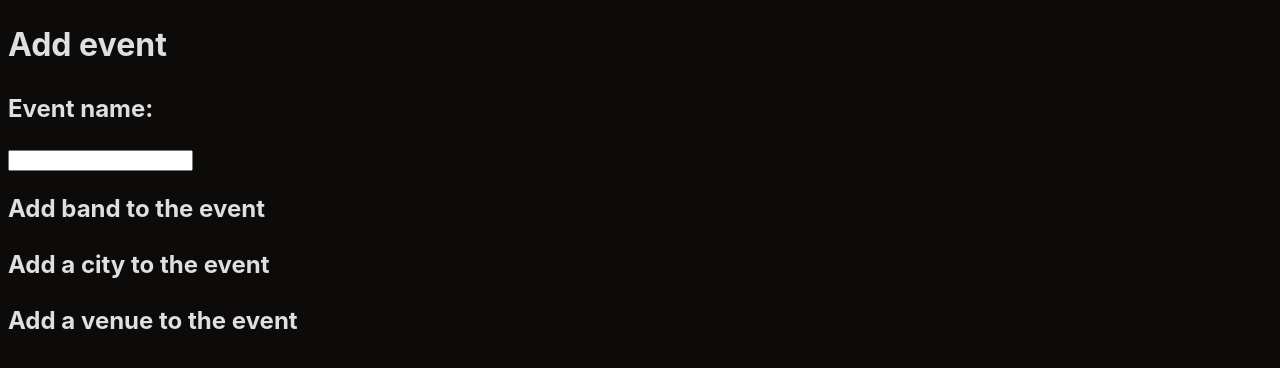
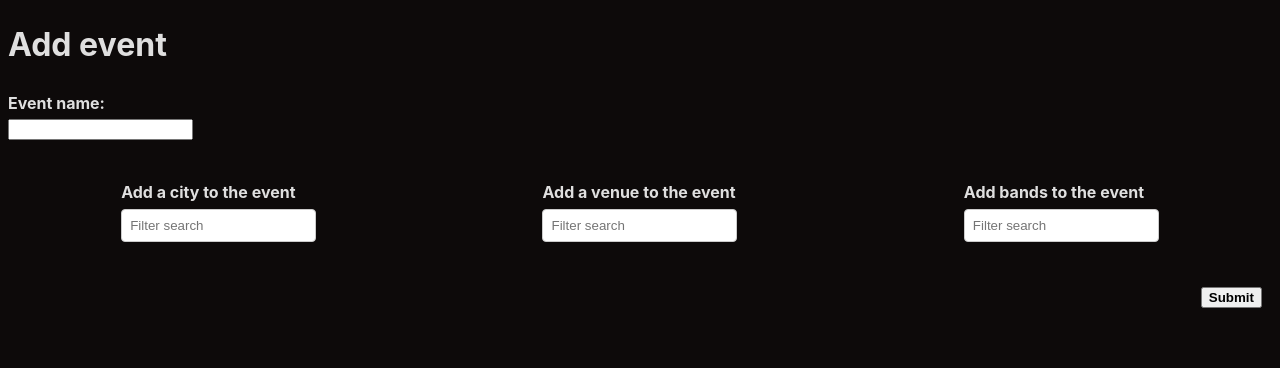
Before and after one commit to Aurorien/Loungecrate, a React (Vite) app in the folder frontend/: page /#/addevent in a window 1280 px wide. Shown: the top 368 px of the page. Built offline with nearby package versions, Linux system fonts and the light colour scheme.

Commit message:
Add frontend Add event

```diff
--- /dev/null
+++ b/frontend/src/components/DropdownFiltered.css
@@ -0,0 +1,52 @@
+.dropdown-container {
+  width: fit-content;
+  margin: 10px 0;
+  position: relative;
+}
+
+.dropdown-label,
+.dropdown-input,
+.dropdown-list {
+  width: 100%;
+}
+
+.dropdown-label {
+  display: block;
+  margin-bottom: 5px;
+  font-weight: bold;
+}
+
+.dropdown-input {
+  padding: 8px;
+  border: 1px solid #ccc;
+  border-radius: 4px;
+  box-sizing: border-box;
+}
+
+.dropdown-list {
+  list-style: none;
+  padding: 0;
+  margin: 0;
+  border: 1px solid #ccc;
+  border-radius: 4px;
+  position: absolute;
+  z-index: 10;
+  background-color: white;
+  color: rgb(13, 13, 13);
+  max-height: 200px;
+  overflow-y: auto;
+}
+
+.dropdown-list li {
+  padding: 8px;
+  border-bottom: 1px solid #eee;
+  cursor: pointer;
+}
+
+.dropdown-list li:hover {
+  background-color: #f0f0f0;
+}
+
+.dropdown-list li:last-child {
+  border-bottom: none;
+}
--- /dev/null
+++ b/frontend/src/components/DropdownFiltered.tsx
@@ -0,0 +1,77 @@
+import { useEffect, useState, useRef, ChangeEvent } from 'react'
+import './DropdownFiltered.css'
+
+interface DropdownProps {
+  label: string
+  options: string[]
+  onSelect: (value: string) => void
+}
+
+const Dropdown: React.FC<DropdownProps> = ({ label, options, onSelect }) => {
+  const [filter, setFilter] = useState<string>('')
+  const [showOptions, setShowOptions] = useState<boolean>(false)
+  const dropdownRef = useRef<HTMLDivElement>(null)
+
+  const handleFilterChange = (e: ChangeEvent<HTMLInputElement>) => {
+    setFilter(e.target.value)
+  }
+
+  const handleSelect = (value: string) => {
+    onSelect(value)
+    setFilter('')
+    setShowOptions(false)
+  }
+
+  const handleFocus = () => {
+    setShowOptions(true)
+  }
+
+  const filteredOptions = options.filter((option) =>
+    option.toLowerCase().includes(filter.toLowerCase())
+  )
+
+  useEffect(() => {
+    const handleClickOutside = (event: MouseEvent) => {
+      if (
+        dropdownRef.current &&
+        !dropdownRef.current.contains(event.target as Node)
+      ) {
+        setShowOptions(false)
+      }
+    }
+
+    document.addEventListener('mousedown', handleClickOutside)
+    return () => {
+      document.removeEventListener('mousedown', handleClickOutside)
+    }
+  }, [dropdownRef])
+
+  return (
+    <div ref={dropdownRef} className="dropdown-container">
+      <label className="dropdown-label">{label}</label>
+      <input
+        className="dropdown-input"
+        type="text"
+        value={filter}
+        onChange={handleFilterChange}
+        onFocus={handleFocus}
+        placeholder="Filter search"
+      />
+      {showOptions && (
+        <ul className="dropdown-list">
+          {filteredOptions.map((option, index) => (
+            <li
+              key={index}
+              onClick={() => handleSelect(option)}
+              style={{ cursor: 'pointer' }}
+            >
+              {option}
+            </li>
+          ))}
+        </ul>
+      )}
+    </div>
+  )
+}
+
+export default Dropdown
--- /dev/null
+++ b/frontend/src/views/AddEvent.css
@@ -0,0 +1,27 @@
+.add-event-name-label {
+  font-weight: bold;
+  padding-bottom: 4px;
+}
+
+.add-event-name-wrapper {
+  display: flex;
+  flex-direction: column;
+  width: fit-content;
+}
+
+.add-event-submit {
+  margin-right: 10px;
+  font-weight: bold;
+}
+
+.add-event-submit-wrapper {
+  display: flex;
+  justify-content: flex-end;
+  margin-top: 35px;
+}
+
+.dropdown-wrapper {
+  display: flex;
+  justify-content: space-around;
+  margin-top: 30px;
+}
--- a/frontend/src/views/AddEvent.tsx
+++ b/frontend/src/views/AddEvent.tsx
@@ -1,12 +1,57 @@
+import DropdownFiltered from '../components/DropdownFiltered'
+import './AddEvent.css'
+
 function AddEvent() {
+  // WIP
+  const cities = ['City 1', 'City 2', 'City 3']
+  const venues = ['Venue 1', 'Venue 2', 'Venue 3']
+  const bands = ['Band A', 'Band B', 'Band C']
+
+  const handleCitySelect = (city: string) => {
+    console.log(`City selected: ${city}`)
+  }
+
+  const handleVenueSelect = (venue: string) => {
+    console.log(`Venue selected: ${venue}`)
+  }
+
+  const handleBandSelect = (band: string) => {
+    console.log(`Band selected: ${band}`)
+  }
+
   return (
     <>
-      <h1 id="add-event-h1">Add event</h1>
-      <h2>Event name:</h2>
-      <input type="text" id="eventName" />
-      <h2>Add band to the event</h2>
-      <h2>Add a city to the event</h2>
-      <h2>Add a venue to the event</h2>
+      <h1 className="add-event-h1">Add event</h1>
+      <form>
+        <div className="add-event-name-wrapper">
+          <label className="add-event-name-label">Event name:</label>
+          <input type="text" />
+        </div>
+        <div className="dropdown-wrapper">
+          <DropdownFiltered
+            label="Add a city to the event"
+            options={cities}
+            onSelect={handleCitySelect}
+          />
+
+          <DropdownFiltered
+            label="Add a venue to the event"
+            options={venues}
+            onSelect={handleVenueSelect}
+          />
+
+          <DropdownFiltered
+            label="Add bands to the event"
+            options={bands}
+            onSelect={handleBandSelect}
+          />
+        </div>
+        <div className="add-event-submit-wrapper">
+          <button type="submit" className="add-event-submit">
+            Submit
+          </button>
+        </div>
+      </form>
     </>
   )
 }
```
